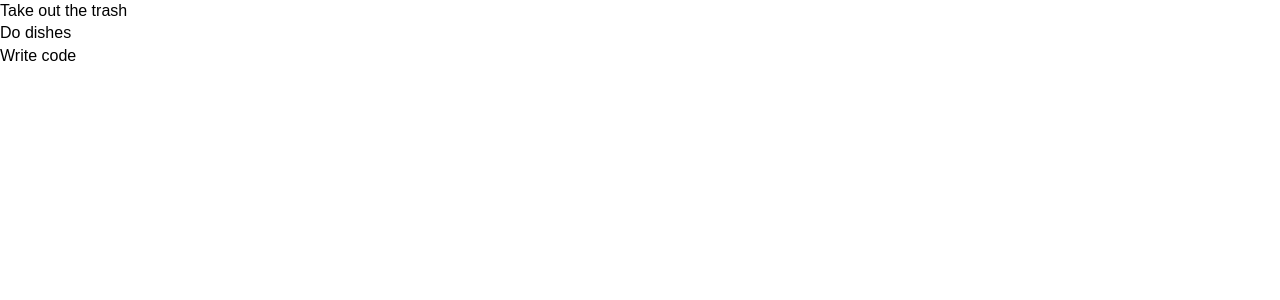
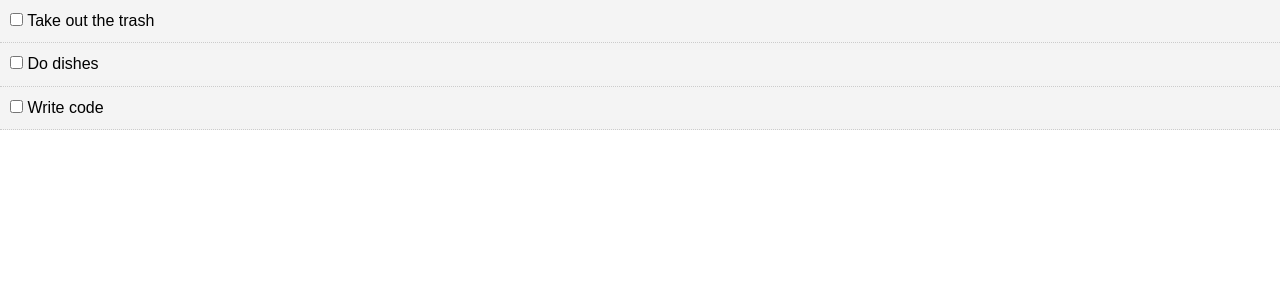
Before and after one commit to BranceA/react_crash_todo, a React (Create React App) app: page / in a window 1280 px wide. Shown: the top 300 px of the page. Built offline with nearby package versions, Linux system fonts and the light colour scheme.

Commit message:
checkboxes now changes state and underlines completed todos

```diff
--- a/src/App.js
+++ b/src/App.js
@@ -23,10 +23,19 @@
     ]
   }
 
+  markComplete = (id) => {
+    this.setState({ todos: this.state.todos.map(todo => {
+      if(todo.id === id){
+        todo.completed = !todo.completed
+      }
+      return todo;
+    }) })
+  }
+
   render() {
     return (
       <div className="App">
-         <Todos todos={this.state.todos} />
+         <Todos todos={this.state.todos} markComplete={this.markComplete} />
       </div>
     );
   }
--- a/src/components/TodoItem.js
+++ b/src/components/TodoItem.js
@@ -2,13 +2,27 @@
 import PropTypes from 'prop-types';
 
 export class TodoItem extends Component {
-    render() {
-        return (
-            <div>
-                <p>{this.props.todo.title}</p>
-            </div>
-        )
+getStyle = () => {
+    return {
+        background: '#f4f4f4',
+        padding: '10px',
+        borderBottom: '1px #ccc dotted',
+        textDecoration: this.props.todo.completed ? 'line-through' : 'none'
     }
+}
+
+render() {
+    const {id, title} = this.props.todo;
+    return (
+        <div style={this.getStyle()}>
+            <p>
+                <input type='checkbox' onChange={this.props.markComplete.bind(this, id)} /> {' '}
+                {/* this.props.todo.title */}
+                {title}
+            </p>
+        </div>
+    )
+}
 }
 
 //PropTypes
--- a/src/components/Todos.js
+++ b/src/components/Todos.js
@@ -3,13 +3,15 @@
 import PropTypes from 'prop-types';
 
 class Todos extends Component{
+
 render() {
     return this.props.todos.map((todo) => (
-        <TodoItem key={todo.id} todo={todo} />
+        <TodoItem key={todo.id} todo={todo} markComplete={this.props.markComplete} />
     ));
   }
 }
 
+//PropTypes
 Todos.propTypes = {
     todos: PropTypes.array.isRequired
 }
```
